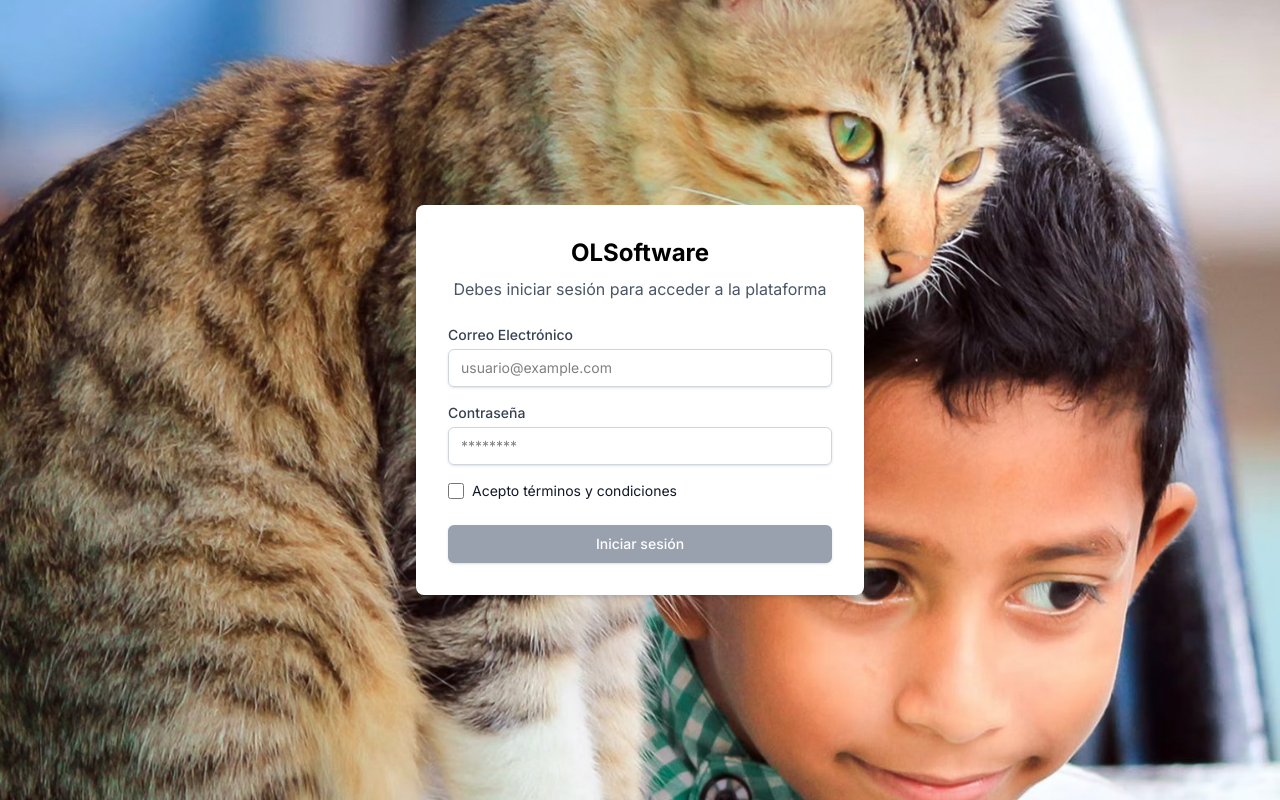
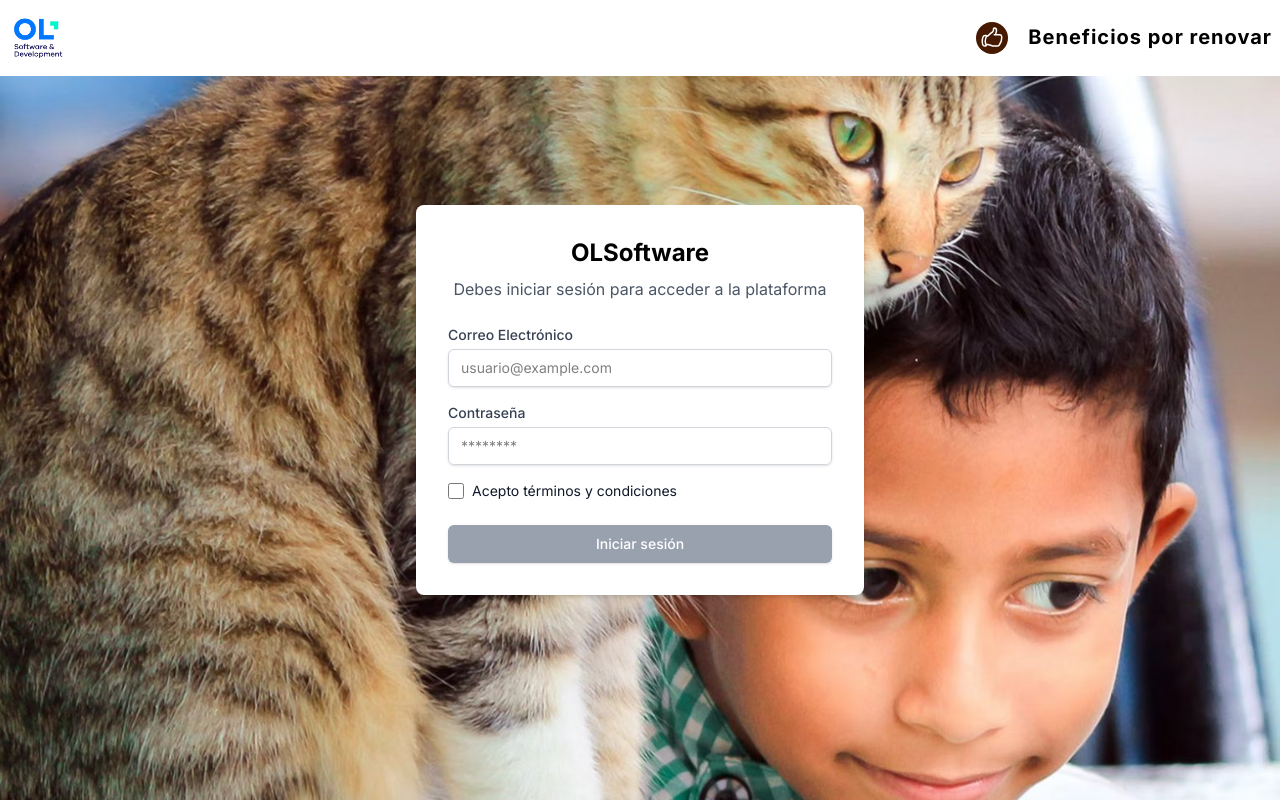
Before and after one commit to jdvpl/olsoftware, a Next.js app in the folder frontend/: page /login in a window 1280 px wide. Built offline with nearby package versions, Linux system fonts and the light colour scheme; no server answers.

Commit message:
adding log and header

```diff
--- a/frontend/src/app/(auth)/login/page.tsx
+++ b/frontend/src/app/(auth)/login/page.tsx
@@ -1,5 +1,11 @@
 import LoginForm from '@/components/auth/LoginForm';
+import LoginHeader from '@/components/auth/LoginHeader';
 
 export default function LoginPage() {
-  return <LoginForm />;
+  return (
+    <div className="relative min-h-screen">
+      <LoginHeader />
+      <LoginForm />
+    </div>
+  );
 }
--- /dev/null
+++ b/frontend/src/components/auth/LoginHeader.tsx
@@ -0,0 +1,20 @@
+import React from 'react';
+import Image from 'next/image';
+import {  HandThumbUpIcon } from '@heroicons/react/24/outline';
+
+const LoginHeader = () => {
+  return (
+    <div className="absolute bg-white top-0 left-0 w-full justify-between p-2 flex items-center">
+      <Image src="/logo.png" alt="OLSoftware Logo" width={60} height={40} />
+
+      <div className='flex gap-x-5'>
+      <div className='rounded-full bg-amber-950 text-white'>
+        <HandThumbUpIcon className='w-8 p-1'/>
+      </div>
+      <span className="text-[20px] tracking-wider font-bold ">Beneficios por renovar</span>
+      </div>
+    </div>
+  );
+};
+
+export default LoginHeader;
--- a/frontend/src/components/merchants/MerchantTable.tsx
+++ b/frontend/src/components/merchants/MerchantTable.tsx
@@ -3,7 +3,7 @@ import React from 'react';
 import Link from 'next/link';
 import { Merchant } from '@/types/merchant';
 import api from '@/services/api';
-import {  PencilIcon, TrashIcon, CheckCircleIcon, XCircleIcon } from '@heroicons/react/24/outline'; // Necesitarás instalar @heroicons/react
+import {  PencilIcon, TrashIcon, CheckCircleIcon, XCircleIcon } from '@heroicons/react/24/outline';
 
 
 interface MerchantTableProps {
```
Also changed, not shown: frontend/public/logo.png (added), 1 other file (tests, documents, lock files or other folders).
